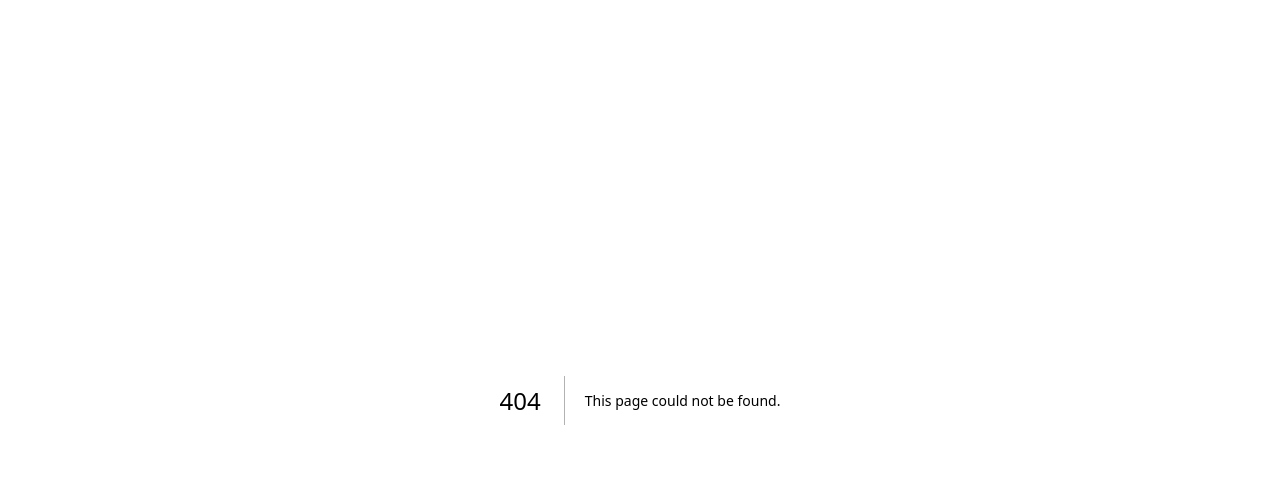
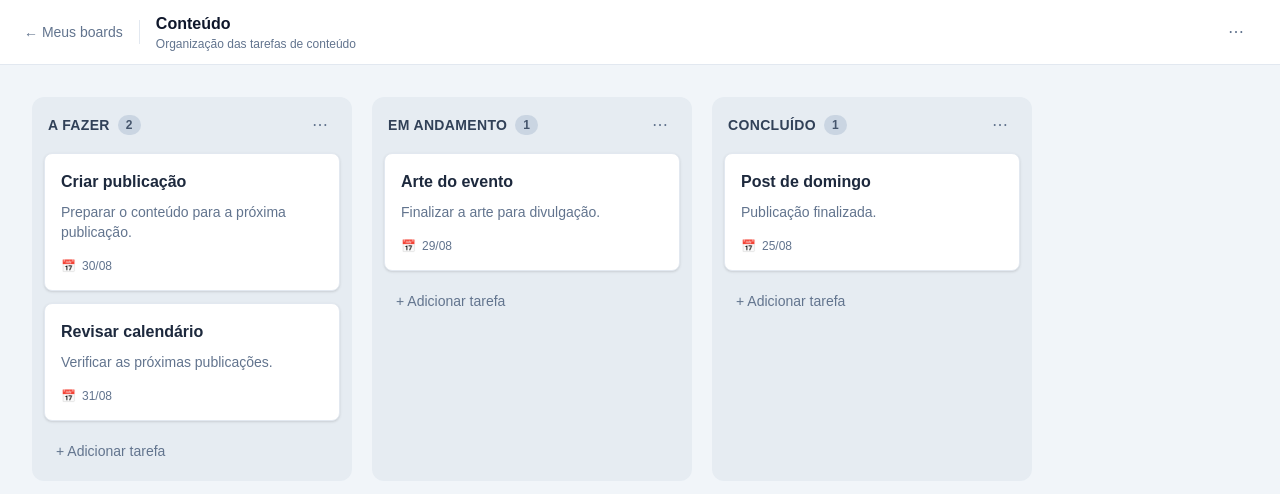
Before and after one commit to DeborahLyra/taskflow, a Next.js app: page /boards/1 in a window 1280 px wide. Before the commit this address had no page. Shown: the top 494 px of the page. Built offline with nearby package versions, Linux system fonts and the light colour scheme.

Commit message:
created kanban board interface

```diff
--- /dev/null
+++ b/app/boards/[boardId]/page.tsx
@@ -0,0 +1,163 @@
+
+type Task = {
+  id: number;
+  title: string;
+  description: string;
+  dueDate?: string;
+};
+
+type BoardColumn = {
+  id: number;
+  title: string;
+  tasks: Task[];
+};
+
+const columns: BoardColumn[] = [
+  {
+    id: 1,
+    title: "A fazer",
+    tasks: [
+      {
+        id: 1,
+        title: "Criar publicação",
+        description: "Preparar o conteúdo para a próxima publicação.",
+        dueDate: "30/08",
+      },
+      {
+        id: 2,
+        title: "Revisar calendário",
+        description: "Verificar as próximas publicações.",
+        dueDate: "31/08",
+      },
+    ],
+  },
+  {
+    id: 2,
+    title: "Em andamento",
+    tasks: [
+      {
+        id: 3,
+        title: "Arte do evento",
+        description: "Finalizar a arte para divulgação.",
+        dueDate: "29/08",
+      },
+    ],
+  },
+  {
+    id: 3,
+    title: "Concluído",
+    tasks: [
+      {
+        id: 4,
+        title: "Post de domingo",
+        description: "Publicação finalizada.",
+        dueDate: "25/08",
+      },
+    ],
+  },
+];
+
+export default async function BoardPage({
+  params,
+}: {
+  params: Promise<{ boardId: string }>;
+}) {
+  const { boardId } = await params;
+
+  return (
+    <main className="min-h-screen bg-slate-100">
+      <header className="border-b border-slate-200 bg-white">
+        <div className="flex min-h-16 items-center justify-between gap-4 px-6 py-3">
+          <div className="flex items-center gap-4">
+            <a
+              href="/dashboard"
+              className="text-sm font-medium text-slate-500 transition hover:text-emerald-600"
+            >
+              ← Meus boards
+            </a>
+
+            <div className="hidden h-6 w-px bg-slate-200 sm:block" />
+
+            <div>
+              <h1 className="font-bold text-slate-900">
+                Conteúdo
+              </h1>
+
+              <p className="text-xs text-slate-500">
+                Organização das tarefas de conteúdo
+              </p>
+            </div>
+          </div>
+
+          <button
+            type="button"
+            className="rounded-lg px-3 py-2 text-slate-500 transition hover:bg-slate-100"
+          >
+            ⋯
+          </button>
+        </div>
+      </header>
+
+      <section className="overflow-x-auto p-6 md:p-8">
+        <div className="flex min-w-max gap-5">
+          {columns.map((column) => (
+            <div
+              key={column.id}
+              className="flex w-80 flex-col rounded-xl bg-slate-200/70 p-3"
+            >
+              <div className="mb-3 flex items-center justify-between px-1">
+                <div className="flex items-center gap-2">
+                  <h2 className="text-sm font-bold uppercase tracking-wide text-slate-700">
+                    {column.title}
+                  </h2>
+
+                  <span className="rounded-full bg-slate-300 px-2 py-0.5 text-xs font-semibold text-slate-600">
+                    {column.tasks.length}
+                  </span>
+                </div>
+
+                <button
+                  type="button"
+                  className="rounded-md px-2 py-1 text-slate-500 transition hover:bg-slate-300"
+                >
+                  ⋯
+                </button>
+              </div>
+
+              <div className="space-y-3">
+                {column.tasks.map((task) => (
+                  <article
+                    key={task.id}
+                    className="cursor-pointer rounded-lg border border-slate-200 bg-white p-4 shadow-sm transition hover:-translate-y-0.5 hover:shadow-md"
+                  >
+                    <h3 className="font-semibold text-slate-800">
+                      {task.title}
+                    </h3>
+
+                    <p className="mt-2 text-sm leading-5 text-slate-500">
+                      {task.description}
+                    </p>
+
+                    {task.dueDate && (
+                      <div className="mt-4 flex items-center gap-1.5 text-xs font-medium text-slate-500">
+                        <span>📅</span>
+                        <span>{task.dueDate}</span>
+                      </div>
+                    )}
+                  </article>
+                ))}
+              </div>
+
+              <button
+                type="button"
+                className="mt-3 rounded-lg px-3 py-2 text-left text-sm font-medium text-slate-500 transition hover:bg-slate-300 hover:text-slate-700"
+              >
+                + Adicionar tarefa
+              </button>
+            </div>
+          ))}
+        </div>
+      </section>
+    </main>
+  );
+}
```
